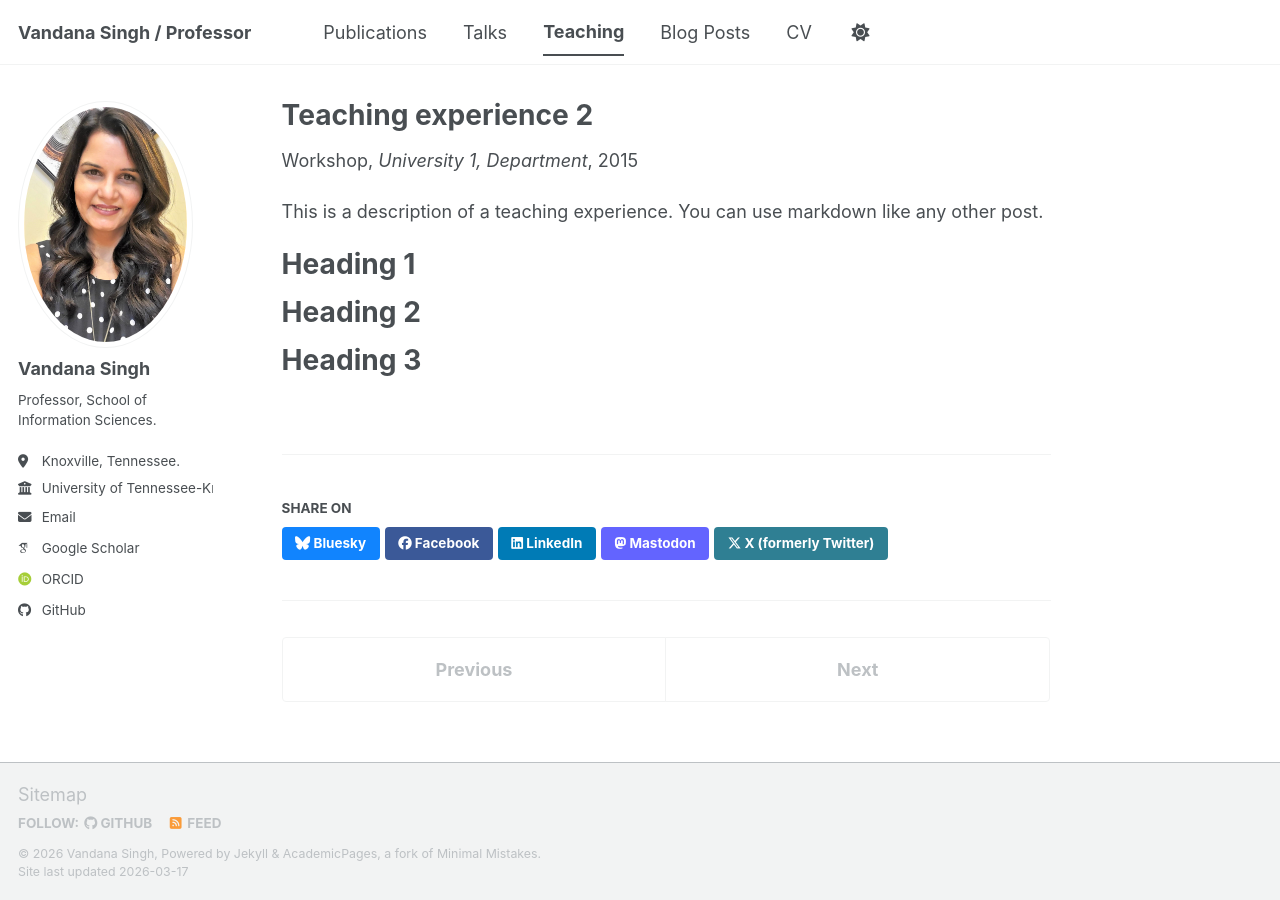
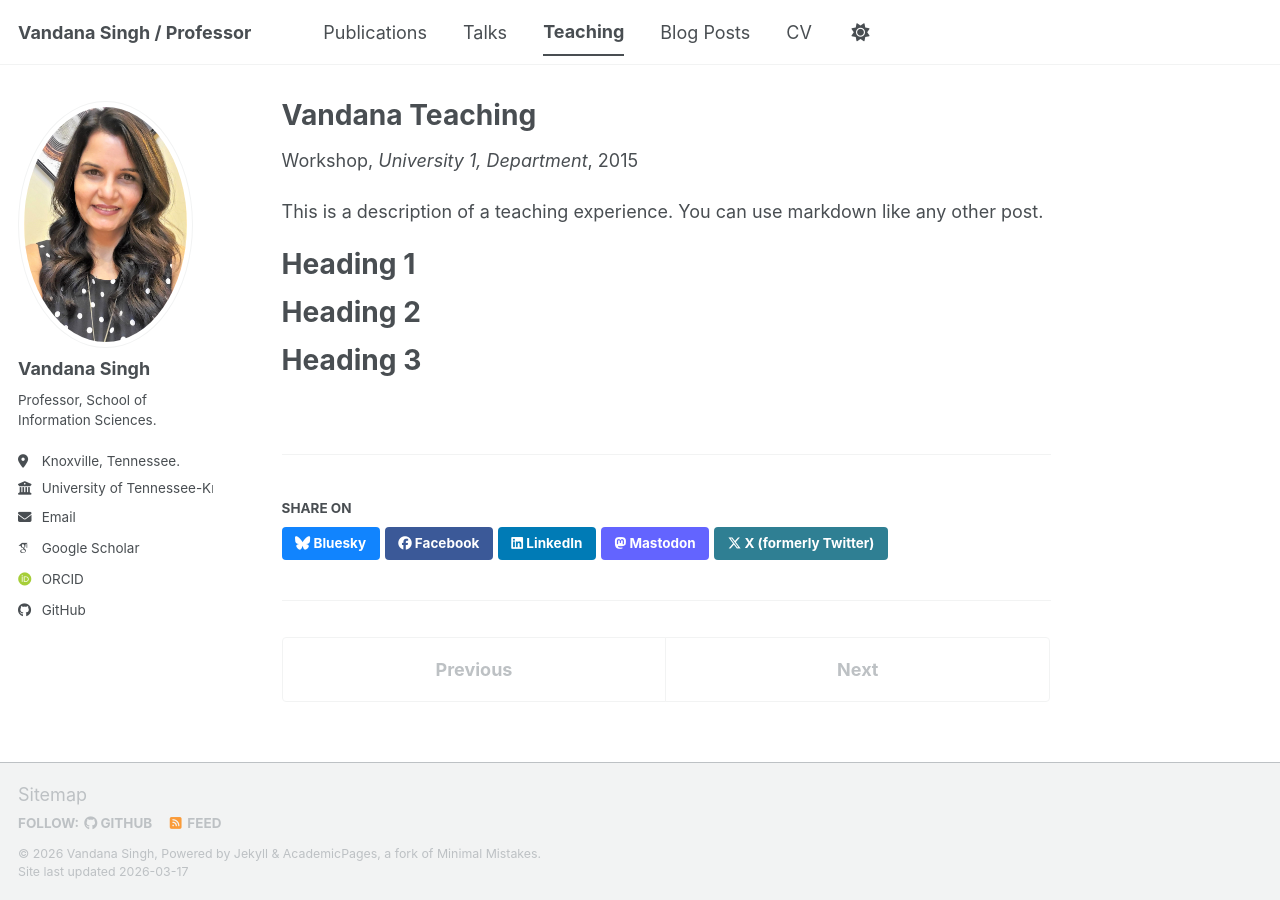
Before and after one commit to Vandanawoss/vandana, a Jekyll site: the page built from _teaching/2015-spring-teaching-2.md, in a window 1280 px wide. Built offline with Jekyll 4.4.1, drawn with Linux system fonts in a browser that asks for light colours; some web fonts are replaced; a script bundle is joined from its source files by our own code; library files that are not in the unit come from our copies; a file with an impossible date is left out.

Commit message:
Update 2015-spring-teaching-2.md

```diff
--- a/_teaching/2015-spring-teaching-2.md
+++ b/_teaching/2015-spring-teaching-2.md
@@ -1,5 +1,5 @@
 ---
-title: "Teaching experience 2"
+title: "Vandana Teaching"
 collection: teaching
 type: "Workshop"
 permalink: /teaching/2015-spring-teaching-1
```
